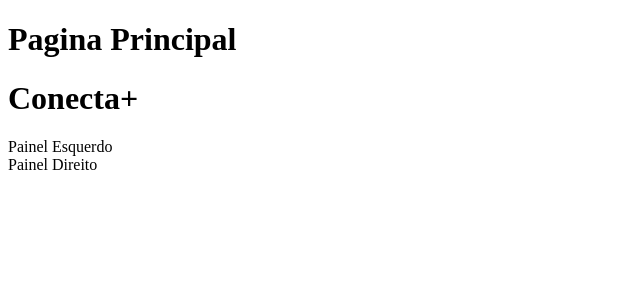
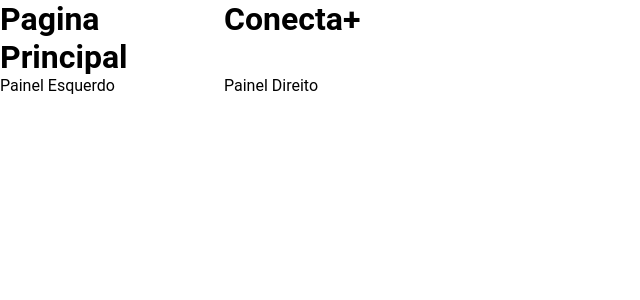
Before and after one commit to KayqueSekishiki/conecta-plus, a React (Create React App) app: page / in a window 1280 px wide. Shown: the top 300 px of the page, without its empty margins (0-640 px from the left). Built offline with nearby package versions, Linux system fonts and the light colour scheme.

Commit message:
Criado estilo global

```diff
--- a/src/App.tsx
+++ b/src/App.tsx
@@ -5,6 +5,8 @@ import store from './store'
 import Initial from './pages/Initial'
 import Main from './pages/Main'
 import Register from './pages/Register'
+
+import { GlobalStyle, Container } from './styles'
 
 const routers = createBrowserRouter([
   {
@@ -24,7 +26,10 @@ const routers = createBrowserRouter([
 function App() {
   return (
     <Provider store={store}>
-      <RouterProvider router={routers} />
+      <GlobalStyle />
+      <Container>
+        <RouterProvider router={routers} />
+      </Container>
     </Provider>
   )
 }
--- /dev/null
+++ b/src/styles/index.ts
@@ -0,0 +1,16 @@
+import styled, { createGlobalStyle } from 'styled-components'
+
+export const GlobalStyle = createGlobalStyle`
+* {
+  margin: 0;
+  padding: 0;
+  box-sizing: border-box;
+  font-family: Roboto, sans-serif;
+  list-style: none;
+  text-decoration: none;
+  }
+`
+export const Container = styled.div`
+  display: grid;
+  grid-template-columns: 224px auto;
+`
```
